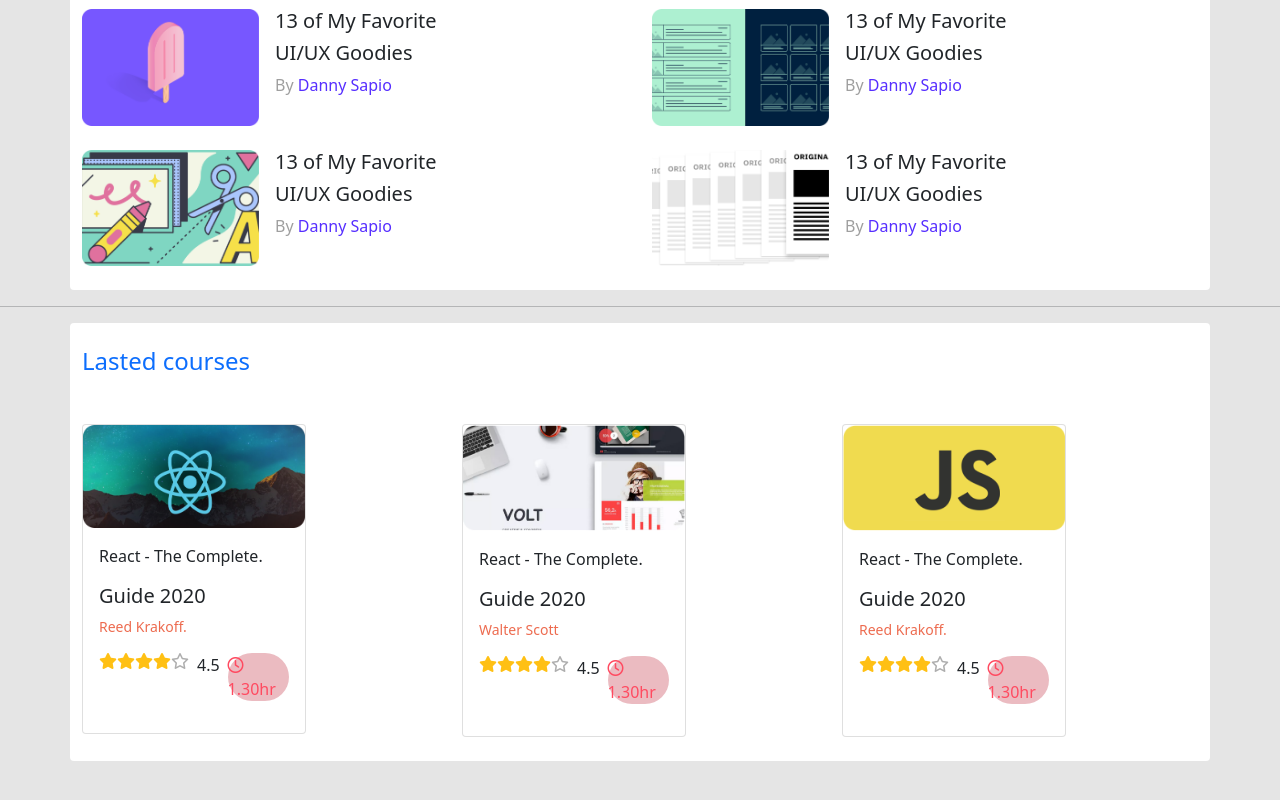
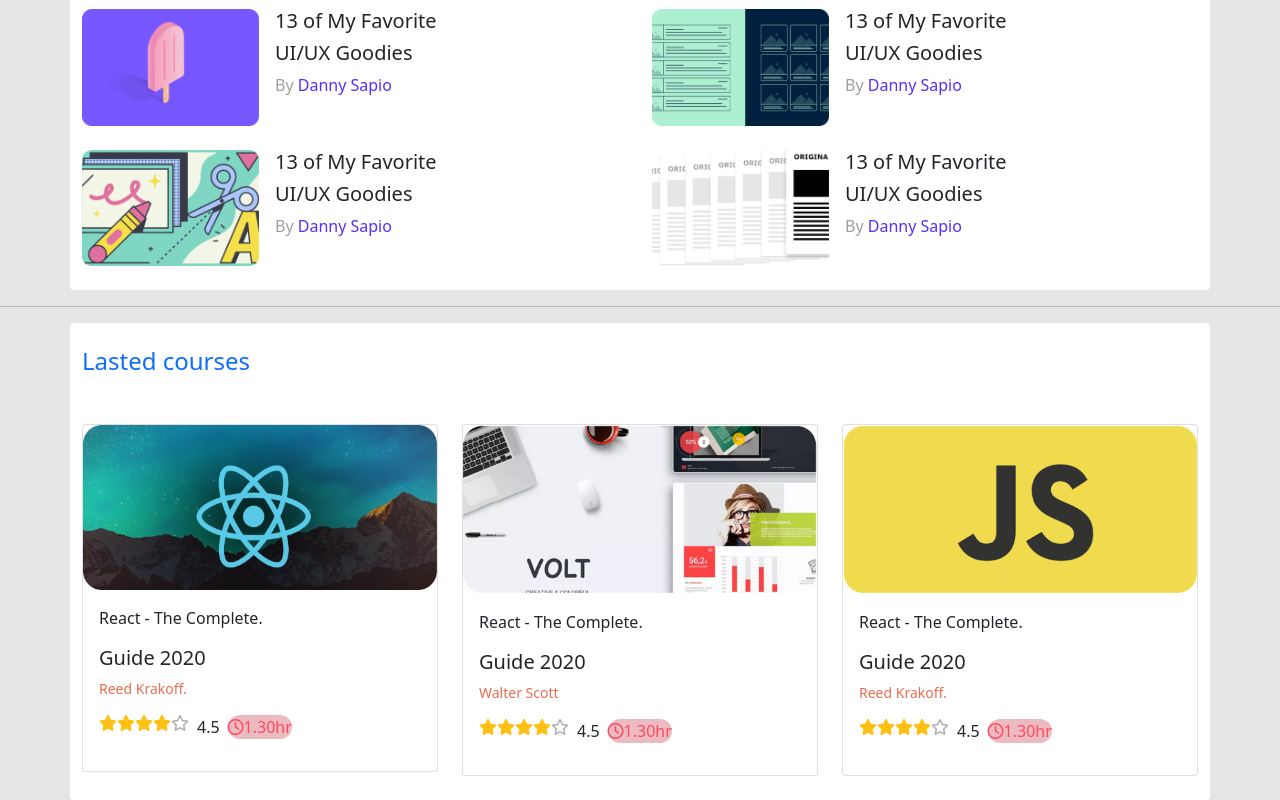
Before and after one commit to Rishat18/leader-board-bootstrap, a plain HTML site: page index.html in a window 1280 px wide. Shown: the part 421-1221 px from the top of the page. Before the commit the page ends 1182 px from the top, so only its background shows below. Drawn offline with nearby package versions, Linux system fonts and the light colour scheme.

Commit message:
last part fixed

```diff
--- a/index.html
+++ b/index.html
@@ -117,7 +117,7 @@
 
               <div class="row pb-4 ">
                 <div class="col-lg-4">
-                  <div class="card" style="width: 224px;">
+                  <div class="card" style="width:100%;">
                     <img src="images/courses/course-1.png" class="card-img-top" alt="course-1">
                     <div class="card-body">
                       <p class="card-text">React - The Complete.</p>
@@ -136,7 +136,7 @@
                   </div>
                 </div>
                 <div class="col-lg-4">
-                  <div class="card" style="width: 224px;">
+                  <div class="card" >
                     <img src="images/courses/course-2.png" class="card-img-top" alt="course-1">
                     <div class="card-body">
                       <p class="card-text">React - The Complete.</p>
@@ -155,7 +155,7 @@
                   </div>
                 </div>
                 <div class="col-lg-4 ">
-                  <div class="card" style="width: 224px;">
+                  <div class="card" style="width:100%;">
                     <img src="images/courses/course-3.png" class="card-img-top" alt="course-1">
                     <div class="card-body">
                       <p class="card-text">React - The Complete.</p>
```
